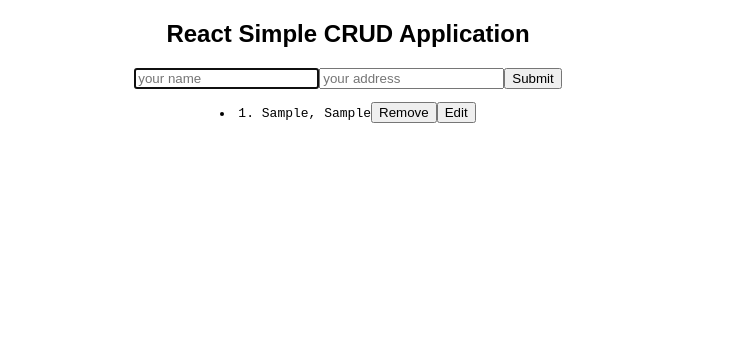
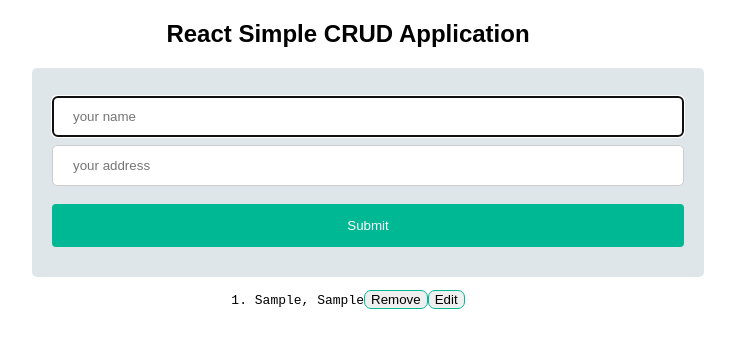
Before and after one commit to atssini23/ReactCRUDApp, a React (Create React App) app: page / in a window 1280 px wide. Both pictures are taken after typing "Sample", "Sample" into the empty fields and a click on the button "Submit". Shown: the top 348 px of the page, without its empty margins (292-1027 px from the left). Built offline with nearby package versions, Linux system fonts and the light colour scheme.

Commit message:
edit component complete

```diff
--- a/src/App.js
+++ b/src/App.js
@@ -96,10 +96,10 @@ class App extends Component {
           {datas.map((data, i) => (
             <li key={i} className="myList">
               {i + 1}. {data.name}, {data.address}
-              <button onClick={(e) => this.fRemove(i)} className="myButton">
+              <button onClick={(e) => this.fRemove(i)} className="myListButton">
                 Remove
               </button>
-              <button onClick={(e) => this.fEdit(i)} className="myButton">
+              <button onClick={(e) => this.fEdit(i)} className="myListButton">
                 Edit
               </button>
             </li>
--- a/src/styles.css
+++ b/src/styles.css
@@ -1,4 +1,41 @@
 .App {
+  margin: auto;
+  width: 50%;
   font-family: sans-serif;
   text-align: center;
 }
+.myForm {
+  width: 100%;
+  background-color: #dfe6e9;
+  border-radius: 5px;
+  padding: 20px;
+}
+.formField {
+  width: 100%;
+  padding: 12px 20px;
+  margin: 8px 0;
+  display: block;
+  border: 1px solid #ccc;
+  border-radius: 5px;
+  box-sizing: border-box;
+}
+.myButton {
+  width: 100%;
+  background-color: #00b894;
+  color: white;
+  padding: 14px 20px;
+  margin: 10px 0;
+  border: none;
+  border-radius: 4px;
+  cursor: pointer;
+}
+.myList {
+  list-style: none;
+}
+.myListButton {
+  display: inline-block;
+  height: auto;
+  width: auto;
+  border-radius: 7px;
+  border: 1px solid #00b894;
+}
```
